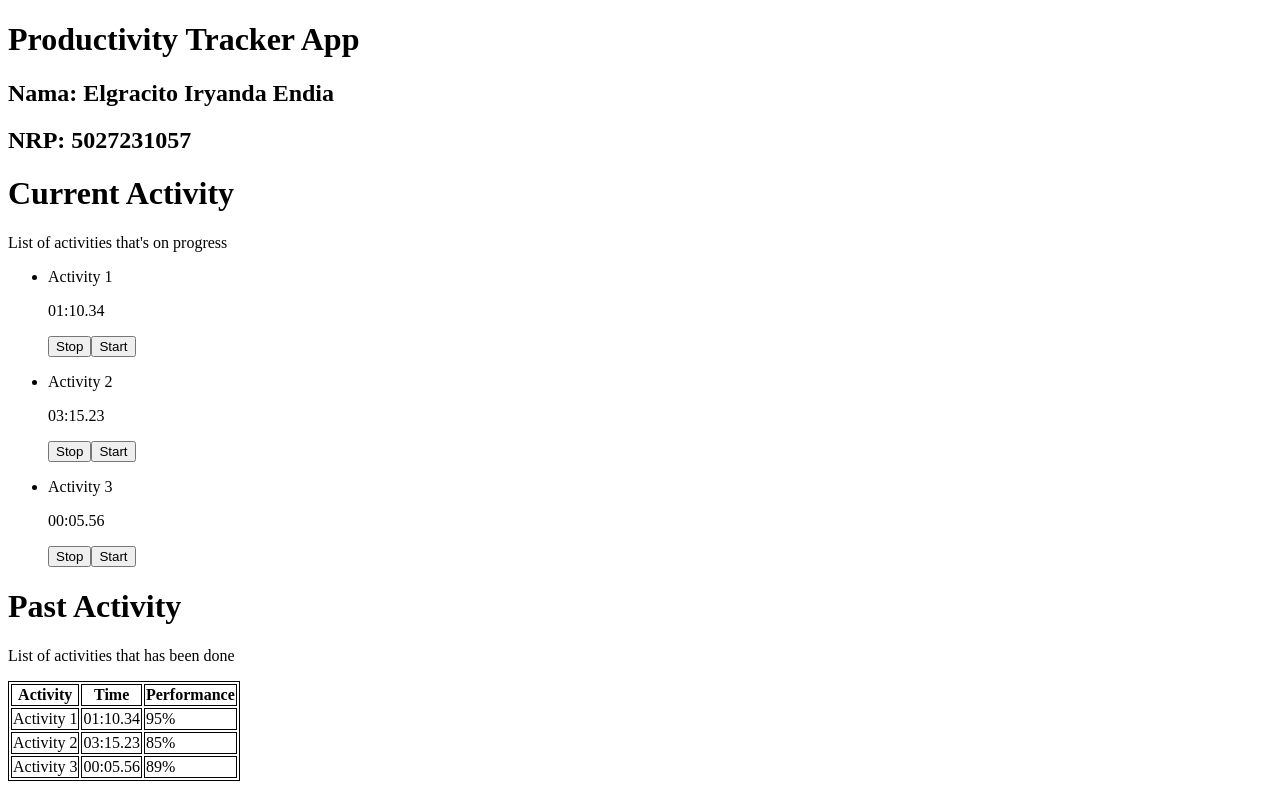
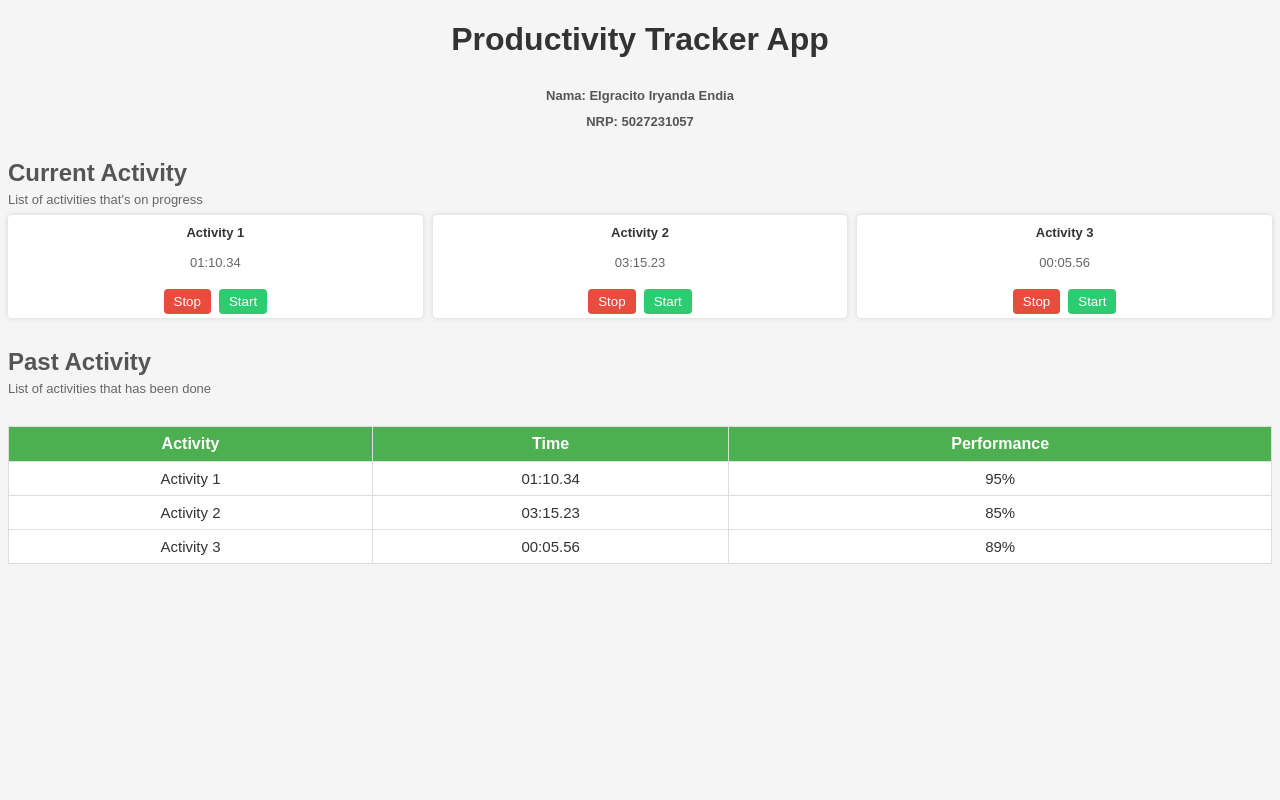
Before and after one commit to iryandae/js-assignment, a website: page src/index.html in a window 1280 px wide. Drawn offline with Linux system fonts and the light colour scheme.

Commit message:
update styles.css

```diff
--- a/src/styles.css
+++ b/src/styles.css
@@ -1 +1,99 @@
+body {
+    background-color: whitesmoke;
+    font-family: arial;
+}
+
+.title {
+    text-align: center;
+    color: #333;
+    margin-bottom: 30px;
+    font-size: auto;
+}
+
+.bio {
+    text-align: center;
+    color: #555;
+    font-size: small;
+}
+
+.sub {
+    color: #555;
+    margin: 30px 0 5px 0;
+    font-size: x-large;
+}
+
+p {
+    margin: 1px 0 8px 0;
+    color: #666;
+    font-size: small;
+}
+
+button {
+    margin: 4px;
+    border: none;
+    border-radius: 4px;
+    padding: 5px 10px 5px 10px;
+    color: white;
+}
+
+.stopButton {
+    background-color: #e74c3c;
+}
+
+.startButton {
+    background-color: #2ECC71;
+}
+
+ul {
+    width: 100%;
+    display: grid;
+    grid-template-columns: repeat(auto-fill, minmax(384px, 1fr));
+    gap: 10px;
+    margin: 0;
+    padding: 0;
+}
+
+li {
+    list-style: none;
+    text-align: center;
+    border: none;
+    border-radius: 4px;
+    box-shadow: 0 0 5px lightgray;
+    padding: 10px 1fr;
+    background-color: white;
+}
+
+.currentHeader {
+    color: #333;
+    font-weight: bold;
+    padding: 0;
+    margin: 10px 0 10px 0;
+}
+
+.activitiesTime {
+    padding: 0;
+    margin: 15px 0 15px 0;
+}
+
+table {
+    margin: 30px 0 0 0;
+    width: 100%;
+    border-collapse: collapse;
+}
+
+th {
+    border: 1px solid #ddd;
+    padding: 8px;
+    background-color: #4CAF50;
+    color: white;
+}
+
+td {
+    border: 1px solid #ddd;
+    padding: 8px;
+    font-size: 15px;
+    text-align: center;
+    background-color: white;
+    color: #333;
+}
 /* TODO */
```
